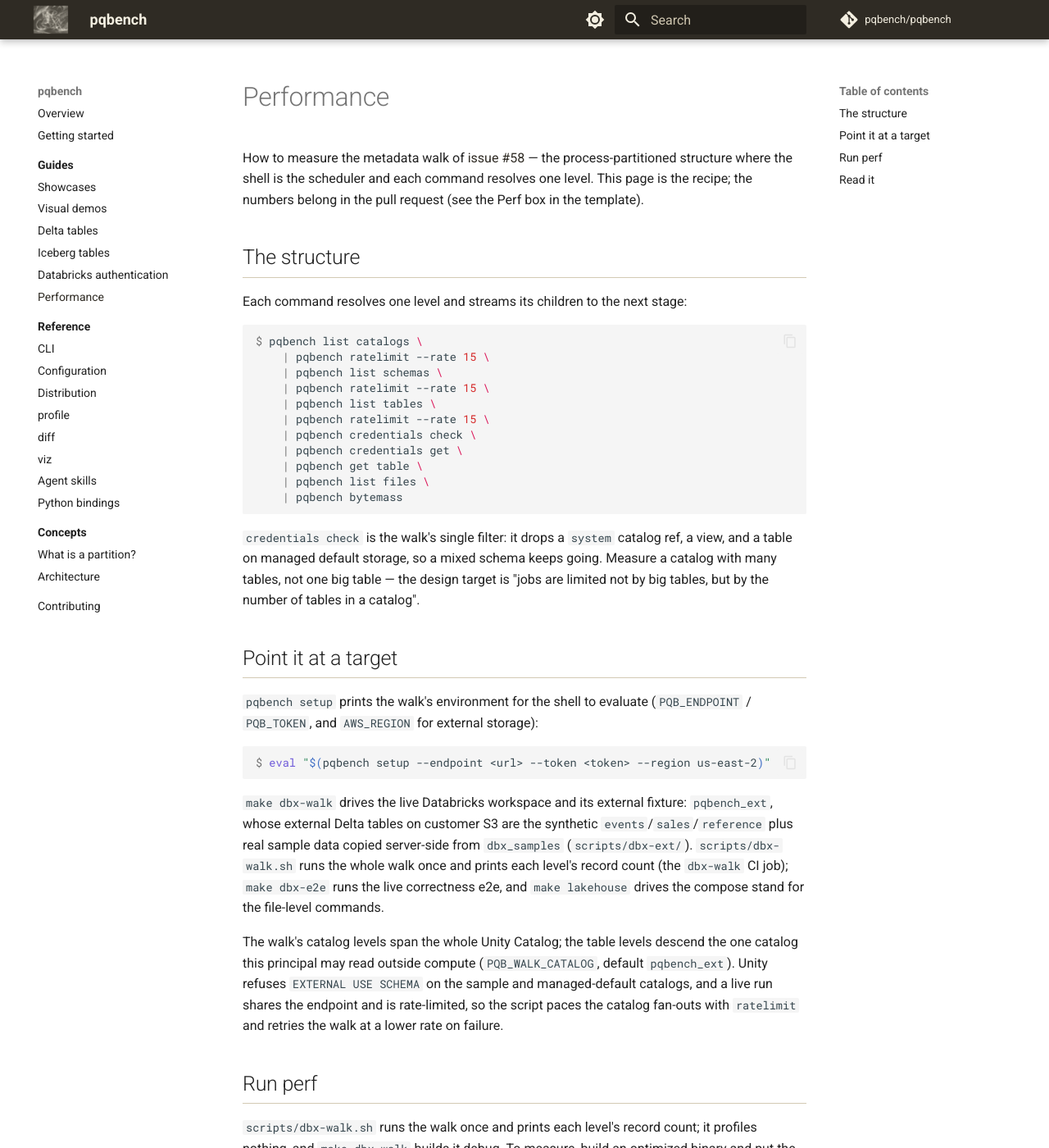
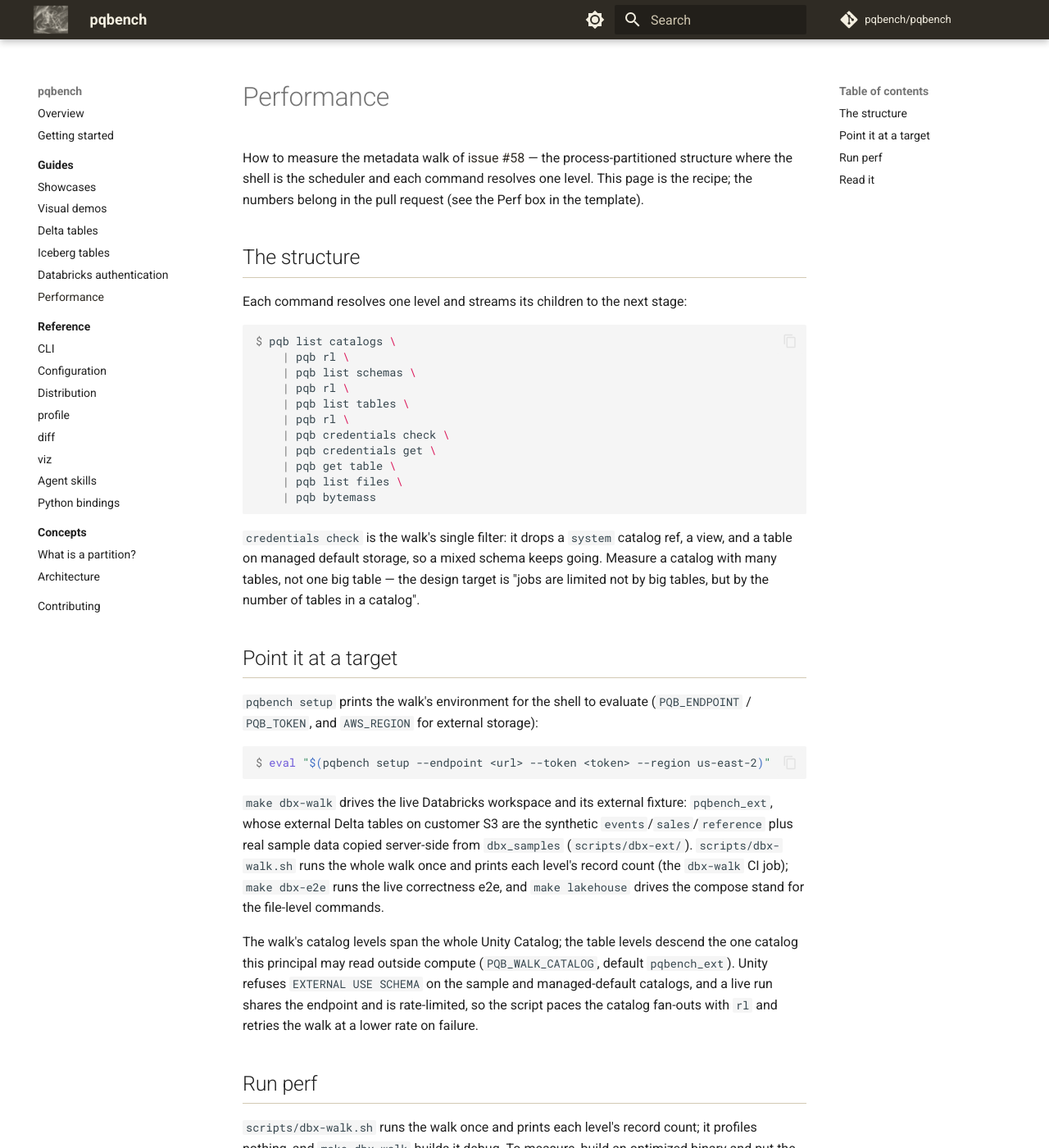
Before and after one commit to pqbench/pqbench, an MkDocs documentation site: the page built from docs/performance.md, in a window 1280 px wide and 1400 px high. Shown: the whole window at 82% size. Built offline with MkDocs 1.6.1 and Material for MkDocs 9.7.7, drawn with Linux system fonts in a browser that asks for light colours; comment, search, counter and statistics services are not loaded.

Commit message:
feat(cli): add pqb and rl short names
The shell installer creates pqb as a symlink to pqbench, and ratelimit gets the visible alias rl. The walk examples use both short forms and drop the explicit --rate 15, which is already the default.

````diff
--- a/dist-workspace.toml
+++ b/dist-workspace.toml
@@ -25,3 +25,9 @@
 # Sigstore-backed build-provenance attestations for the release artifacts
 # (verify with `gh attestation verify <file> --repo pqbench/pqbench`).
 github-attestations = true
+
+# The installer also creates `pqb` as a symlink to `pqbench`. Aliases stay out
+# of the archives, so an unpacked tarball and `cargo install` carry only
+# `pqbench`.
+[dist.bin-aliases]
+pqbench = ["pqb"]
--- a/docs/performance.md
+++ b/docs/performance.md
@@ -11,17 +11,17 @@
 Each command resolves one level and streams its children to the next stage:
 
 ```console no-run
-$ pqbench list catalogs \
-    | pqbench ratelimit --rate 15 \
-    | pqbench list schemas \
-    | pqbench ratelimit --rate 15 \
-    | pqbench list tables \
-    | pqbench ratelimit --rate 15 \
-    | pqbench credentials check \
-    | pqbench credentials get \
-    | pqbench get table \
-    | pqbench list files \
-    | pqbench bytemass
+$ pqb list catalogs \
+    | pqb rl \
+    | pqb list schemas \
+    | pqb rl \
+    | pqb list tables \
+    | pqb rl \
+    | pqb credentials check \
+    | pqb credentials get \
+    | pqb get table \
+    | pqb list files \
+    | pqb bytemass
 ```
 
 `credentials check` is the walk's single filter: it drops a `system` catalog
@@ -52,7 +52,7 @@
 (`PQB_WALK_CATALOG`, default `pqbench_ext`). Unity refuses
 `EXTERNAL USE SCHEMA` on the sample and managed-default catalogs, and a live run
 shares the endpoint and is rate-limited, so the script paces the catalog
-fan-outs with `ratelimit` and retries the walk at a lower rate on failure.
+fan-outs with `rl` and retries the walk at a lower rate on failure.
 
 ## Run perf
 
````
Also changed, not shown: README.md (+20 -18 lines), docs/cli.md (+10 -10 lines), docs/distribution.md (+5 -2 lines), 3 other files.
